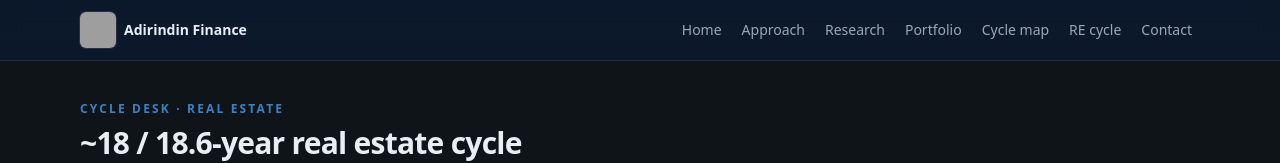
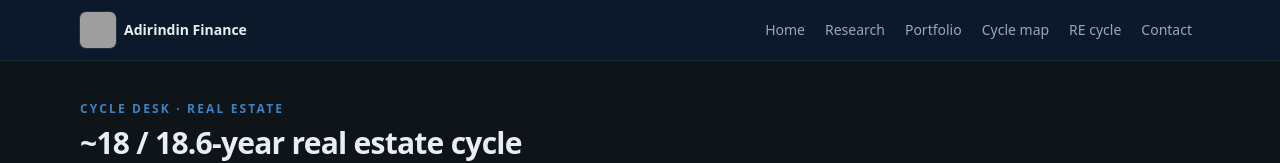
Before and after one commit to adirindin-debug/Adirindin-Finance, a Next.js app: page /tools/real-estate-cycle in a window 1280 px wide. Shown: the top 163 px of the page. Built offline with nearby package versions, Linux system fonts and the light colour scheme; grey boxes are pictures that could not be loaded.

Commit message:
Unlink Approach from nav/hero and shorten home eyebrow.

```diff
--- a/src/app/page.tsx
+++ b/src/app/page.tsx
@@ -6,7 +6,7 @@ export default function HomePage() {
   return (
     <div className="mx-auto max-w-6xl px-4 py-16">
       <p className="text-xs font-semibold uppercase tracking-[0.18em] text-accent">
-        Markets research · Australia
+        Markets research
       </p>
       <h1 className="mt-3 max-w-3xl text-3xl font-semibold tracking-tight text-foreground sm:text-4xl">
         Clear thinking on markets for investors who read carefully.
@@ -26,12 +26,6 @@ export default function HomePage() {
         >
           Research
         </Link>
-        <Link
-          href="/approach"
-          className="rounded-md border border-border bg-card px-5 py-2.5 text-sm text-foreground"
-        >
-          Approach
-        </Link>
       </div>
 
       <MarketStrip />
--- a/src/components/Header.tsx
+++ b/src/components/Header.tsx
@@ -3,7 +3,6 @@ import Link from "next/link";
 
 const nav = [
   { href: "/", label: "Home" },
-  { href: "/approach", label: "Approach" },
   { href: "/research", label: "Research" },
   { href: "/portfolio", label: "Portfolio" },
   { href: "/dashboard/btc-cycle", label: "Cycle map" },
```
